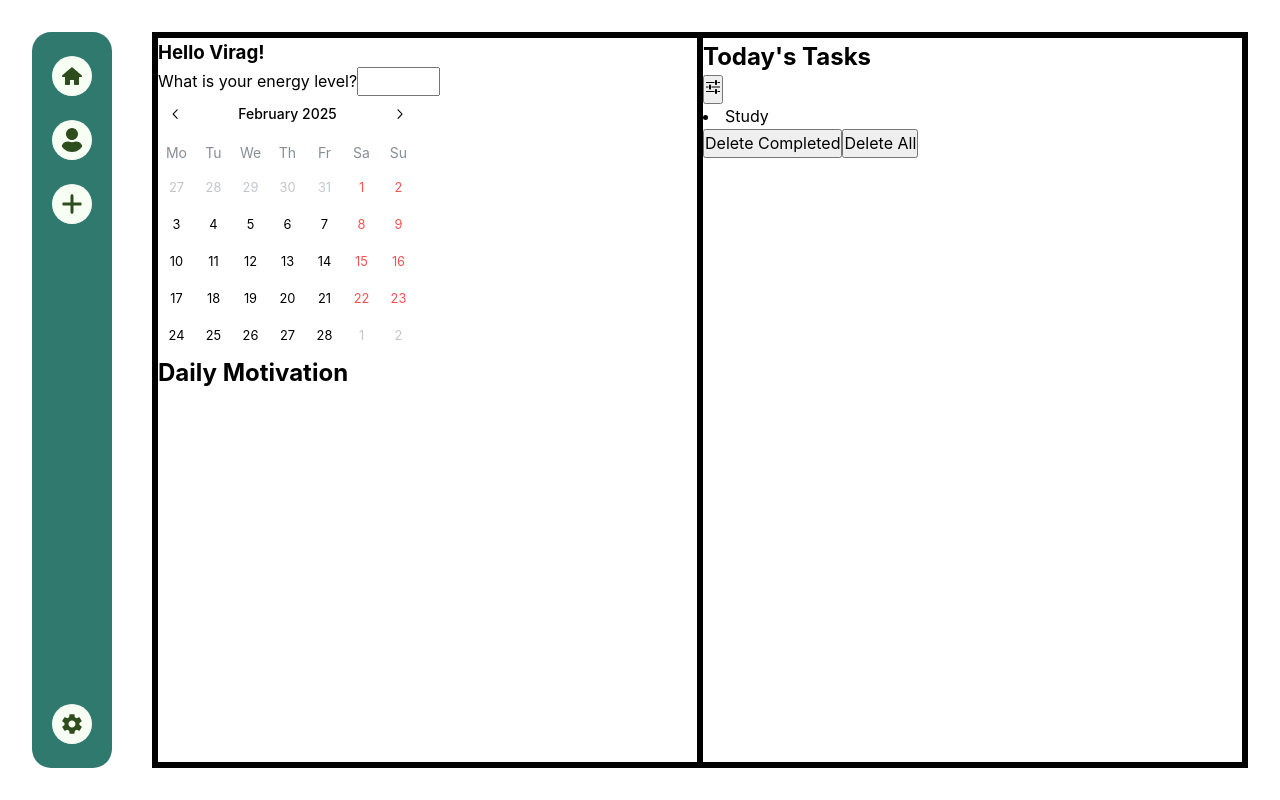
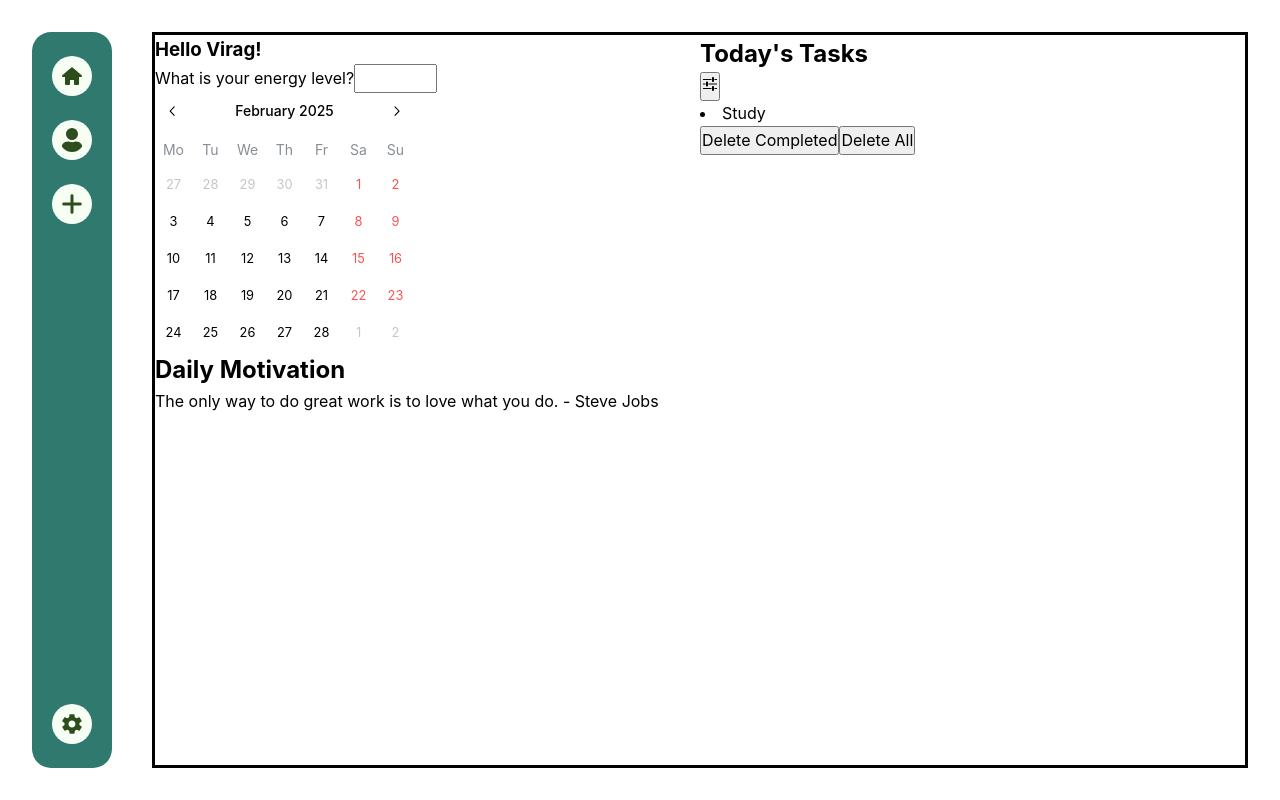
Before and after one commit to virag-ky/TaskVibe, a React (Vite) app in the folder src/renderer/: page / in a window 1280 px wide. Built offline with nearby package versions, Linux system fonts and the light colour scheme.

Commit message:
Display static quote

```diff
--- a/src/renderer/src/assets/main.css
+++ b/src/renderer/src/assets/main.css
@@ -69,5 +69,4 @@ main {
 
 main > section {
   width: 50%;
-  border: solid black;
 }
--- a/src/renderer/src/components/DailyMotivaton.jsx
+++ b/src/renderer/src/components/DailyMotivaton.jsx
@@ -2,6 +2,7 @@ function DailyMotivation() {
   return (
     <section>
       <h2>Daily Motivation</h2>
+      <blockquote>The only way to do great work is to love what you do. - Steve Jobs</blockquote>
     </section>
   )
 }
```
